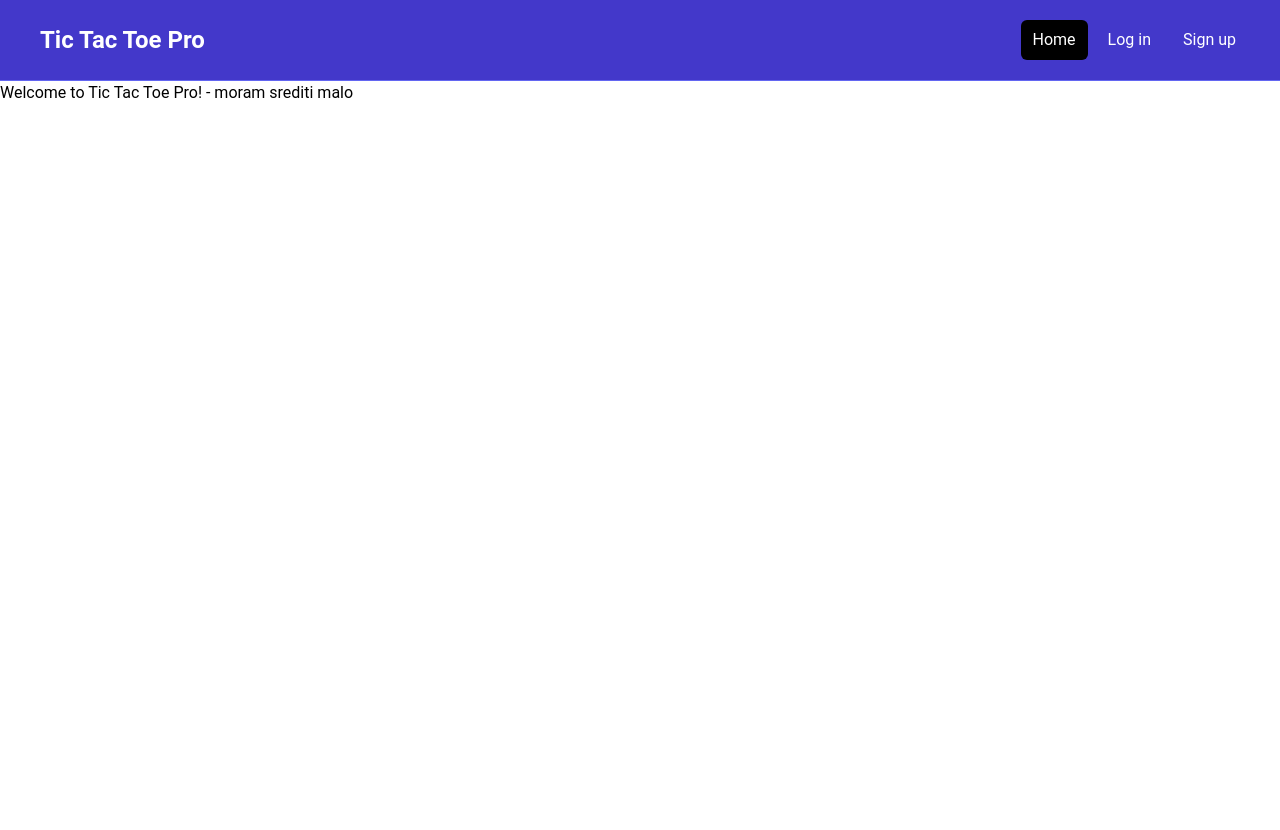
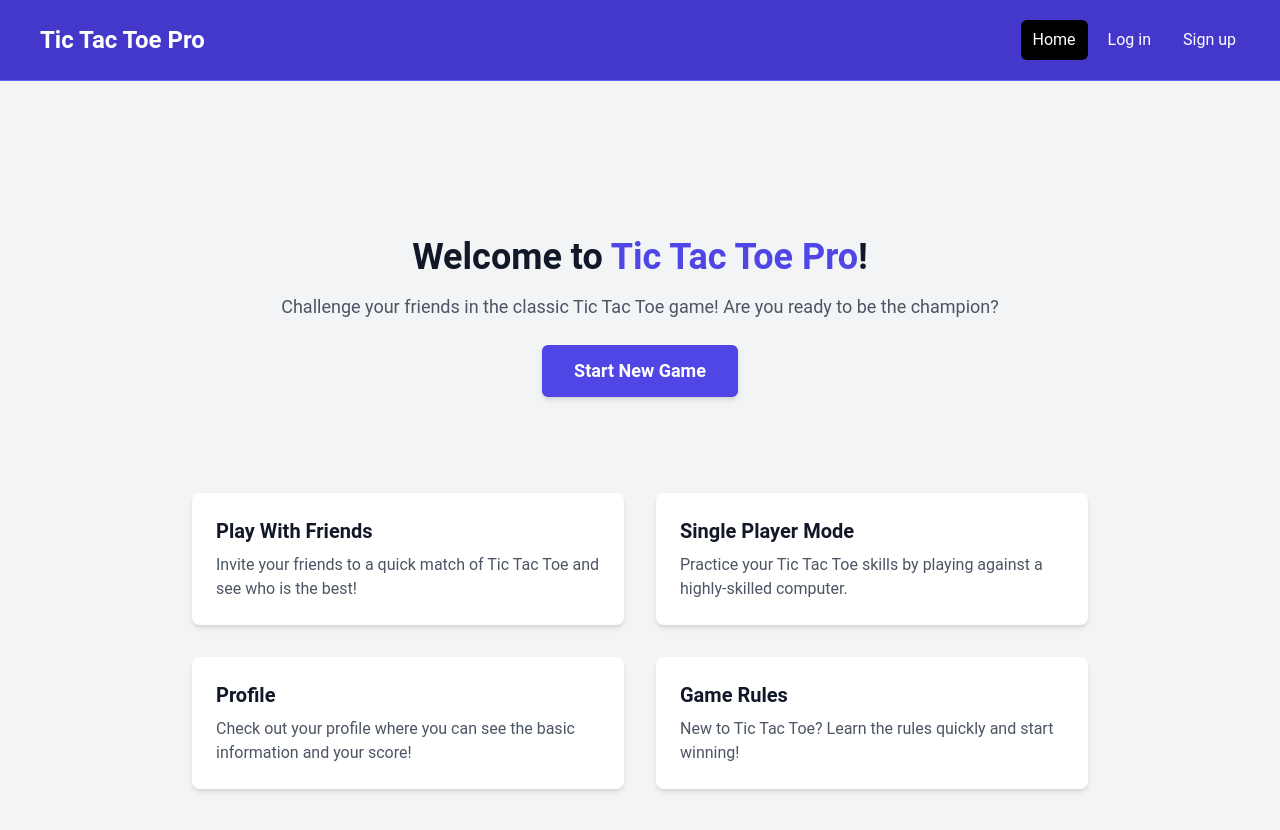
Before and after one commit to dokma11/Tic-Tac-Toe-Game-Frontend, a React (Vite) app in the folder tt-fe/: page / in a window 1280 px wide. Shown: the top 830 px of the page. Before the commit the page ends 800 px from the top, so only its background shows below. Built offline with nearby package versions, Linux system fonts and the light colour scheme; no server answers.

Commit message:
style: change home page style

```diff
--- a/tt-fe/src/App.tsx
+++ b/tt-fe/src/App.tsx
@@ -1,4 +1,5 @@
 import { createBrowserRouter, createRoutesFromElements, Route, RouterProvider } from "react-router-dom";
+import { WebSocketProvider } from "./components/WebSocketProvider.tsx";
 import MainLayout from "./layouts/MainLayout.tsx";
 import HomePage from "./pages/HomePage.tsx";
 import LoginPage from "./pages/LoginPage.tsx";
@@ -7,7 +8,8 @@ import PlayPage from "./pages/PlayPage.tsx";
 import NotFoundPage from "./pages/NotFoundPage.tsx";
 import LobbyPage from "./pages/LobbyPage.tsx";
 import BoardPage from "./pages/BoardPage.tsx";
-import { WebSocketProvider } from "./components/WebSocketProvider.tsx";
+import RulesPage from "./pages/RulesPage.tsx";
+import ProfilePage from "./pages/ProfilePage.tsx";
 
 function App() {
     const router = createBrowserRouter(
@@ -19,6 +21,8 @@ function App() {
                 <Route path='/play' element={<PlayPage />} />
                 <Route path='/lobby/:publicId' element={<LobbyPage />} />
                 <Route path='/board/:publicId' element={<BoardPage />} />
+                <Route path='/rules' element={<RulesPage />} />
+                <Route path='/profile' element={<ProfilePage />} />
                 <Route path='*' element={<NotFoundPage />} />
             </Route>
         )
--- a/tt-fe/src/pages/HomePage.tsx
+++ b/tt-fe/src/pages/HomePage.tsx
@@ -1,7 +1,64 @@
+import { useNavigate } from 'react-router-dom';
+
 function HomePage() {
-    return (<>
-        <h1>Welcome to Tic Tac Toe Pro! - moram srediti malo</h1>
-    </>);
+    const navigate = useNavigate();
+
+    const startGame = () => {
+        navigate('/play');
+    };
+
+    const checkProfile = () => {
+        navigate('/profile');
+    };
+
+    const checkRules = () => {
+        navigate('/rules');
+    };
+
+    return (
+        <div className="flex flex-col justify-center items-center min-h-screen bg-gray-100">
+            <div className="text-center py-8 px-4 sm:px-6 lg:py-16 lg:px-8">
+                <h1 className="text-4xl font-bold text-gray-900 mb-4">Welcome to <span className="text-indigo-600">Tic Tac Toe Pro</span>!</h1>
+                <p className="text-lg text-gray-600 mb-6">
+                    Challenge your friends in the classic Tic Tac Toe game! Are you ready to be the champion?
+                </p>
+                <div className="flex justify-center">
+                    <button
+                        onClick={startGame}
+                        className="px-8 py-3 bg-indigo-600 text-white rounded-md text-lg font-semibold shadow-md hover:bg-indigo-500 focus:outline-none focus:ring-2 focus:ring-indigo-500 focus:ring-opacity-50 transition"
+                    >
+                        Start New Game
+                    </button>
+                </div>
+            </div>
+            <div className="mt-8 grid grid-cols-1 sm:grid-cols-2 gap-8 w-full max-w-4xl">
+                <div className="p-6 bg-white rounded-lg shadow-md hover:shadow-lg transition" onClick={startGame}>
+                    <h2 className="text-xl font-bold text-gray-900 mb-2">Play With Friends</h2>
+                    <p className="text-gray-600">
+                        Invite your friends to a quick match of Tic Tac Toe and see who is the best!
+                    </p>
+                </div>
+                <div className="p-6 bg-white rounded-lg shadow-md hover:shadow-lg transition" onClick={startGame}>
+                    <h2 className="text-xl font-bold text-gray-900 mb-2">Single Player Mode</h2>
+                    <p className="text-gray-600">
+                        Practice your Tic Tac Toe skills by playing against a highly-skilled computer.
+                    </p>
+                </div>
+                <div className="p-6 bg-white rounded-lg shadow-md hover:shadow-lg transition" onClick={checkProfile}>
+                    <h2 className="text-xl font-bold text-gray-900 mb-2">Profile</h2>
+                    <p className="text-gray-600">
+                        Check out your profile where you can see the basic information and your score!
+                    </p>
+                </div>
+                <div className="p-6 bg-white rounded-lg shadow-md hover:shadow-lg transition" onClick={checkRules}>
+                    <h2 className="text-xl font-bold text-gray-900 mb-2">Game Rules</h2>
+                    <p className="text-gray-600">
+                        New to Tic Tac Toe? Learn the rules quickly and start winning!
+                    </p>
+                </div>
+            </div>
+        </div>
+    );
 }
 
 export default HomePage;
--- /dev/null
+++ b/tt-fe/src/pages/RulesPage.tsx
@@ -0,0 +1,69 @@
+function RulesPage() {
+    return (
+        <div className="min-h-screen bg-gray-100 flex flex-col items-center py-12">
+            <div className="w-full max-w-3xl px-4 sm:px-6 lg:px-8">
+                <h1 className="text-4xl font-bold text-center text-black mb-8">Tic Tac Toe Rules</h1>
+                <div className="bg-white rounded-lg shadow-lg p-8">
+                    <h2 className="text-2xl font-bold text-gray-900 mb-4">Objective</h2>
+                    <p className="text-gray-700 text-lg mb-6">
+                        The objective of Tic Tac Toe is to be the first player to get three of your marks in a row
+                        (either horizontally, vertically, or diagonally) on a 3x3 grid.
+                    </p>
+
+                    <h2 className="text-2xl font-bold text-gray-900 mb-4">How to Play</h2>
+                    <ul className="list-disc list-inside text-lg text-gray-700 mb-6">
+                        <li>Two players take turns to mark the spaces in a 3x3 grid.</li>
+                        <li>Player 1 uses the symbol <strong>X</strong>, while Player 2 uses the symbol <strong>O</strong>.</li>
+                        <li>Players take turns placing their mark in an empty square.</li>
+                        <li>The first player to place three of their marks in a horizontal, vertical, or diagonal row wins the game.</li>
+                        <li>If all nine squares are filled and no player has three marks in a row, the game ends in a tie.</li>
+                    </ul>
+
+                    <h2 className="text-2xl font-bold text-gray-900 mb-4">Winning Combinations</h2>
+                    <div className="grid grid-cols-1 sm:grid-cols-3 gap-6 mb-6">
+                        <div className="p-4 bg-gray-100 rounded-lg shadow-inner text-center">
+                            <p className="text-indigo-600 font-semibold">Row 1</p>
+                            <p className="text-lg text-gray-700">Top row across</p>
+                        </div>
+                        <div className="p-4 bg-gray-100 rounded-lg shadow-inner text-center">
+                            <p className="text-indigo-600 font-semibold">Row 2</p>
+                            <p className="text-lg text-gray-700">Middle row across</p>
+                        </div>
+                        <div className="p-4 bg-gray-100 rounded-lg shadow-inner text-center">
+                            <p className="text-indigo-600 font-semibold">Row 3</p>
+                            <p className="text-lg text-gray-700">Bottom row across</p>
+                        </div>
+                        <div className="p-4 bg-gray-100 rounded-lg shadow-inner text-center">
+                            <p className="text-indigo-600 font-semibold">Column 1</p>
+                            <p className="text-lg text-gray-700">Left column down</p>
+                        </div>
+                        <div className="p-4 bg-gray-100 rounded-lg shadow-inner text-center">
+                            <p className="text-indigo-600 font-semibold">Column 2</p>
+                            <p className="text-lg text-gray-700">Middle column down</p>
+                        </div>
+                        <div className="p-4 bg-gray-100 rounded-lg shadow-inner text-center">
+                            <p className="text-indigo-600 font-semibold">Column 3</p>
+                            <p className="text-lg text-gray-700">Right column down</p>
+                        </div>
+                        <div className="p-4 bg-gray-100 rounded-lg shadow-inner text-center">
+                            <p className="text-indigo-600 font-semibold">Diagonal 1</p>
+                            <p className="text-lg text-gray-700">Top-left to bottom-right</p>
+                        </div>
+                        <div className="p-4 bg-gray-100 rounded-lg shadow-inner text-center">
+                            <p className="text-indigo-600 font-semibold">Diagonal 2</p>
+                            <p className="text-lg text-gray-700">Top-right to bottom-left</p>
+                        </div>
+                    </div>
+
+                    <h2 className="text-2xl font-bold text-gray-900 mb-4">Game End</h2>
+                    <p className="text-lg text-gray-700">
+                        The game ends when one player gets three in a row, or all squares are filled, resulting in a tie.
+                        If there’s a tie, feel free to play again and see who wins the next round!
+                    </p>
+                </div>
+            </div>
+        </div>
+    );
+}
+
+export default RulesPage;
```
